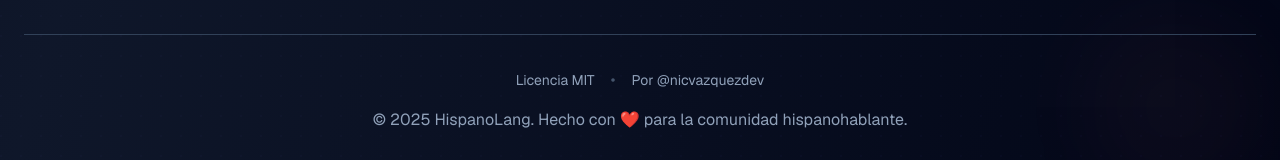
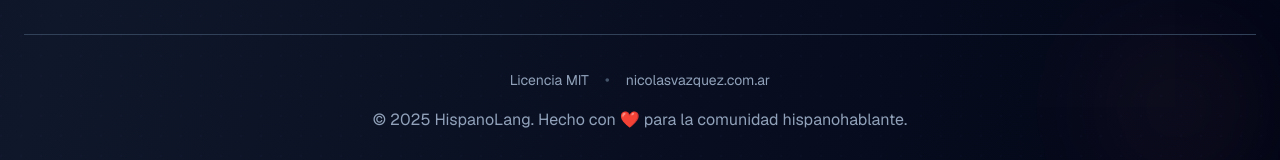
Before and after one commit to nicvazquezdev/hispano-lang-website, a Next.js app: page / in a window 1280 px wide. Shown: the part 4045-4205 px from the top of the page. Built offline with nearby package versions, Linux system fonts and the light colour scheme.

Commit message:
Update footer links: change GitHub link to personal website for improved branding and consistency in the footer component.

```diff
--- a/components/layout/Footer.tsx
+++ b/components/layout/Footer.tsx
@@ -77,12 +77,12 @@ export default function Footer() {
               </a>
               <span className="hidden sm:inline text-slate-600">•</span>
               <a
-                href="https://github.com/nicvazquezdev"
+                href="https://nicolasvazquez.com.ar"
                 target="_blank"
                 rel="noopener noreferrer"
                 className="text-slate-400 hover:text-purple-400 transition-colors text-sm"
               >
-                Por @nicvazquezdev
+                nicolasvazquez.com.ar
               </a>
             </div>
             <p className="text-slate-400 text-sm sm:text-base">
```
